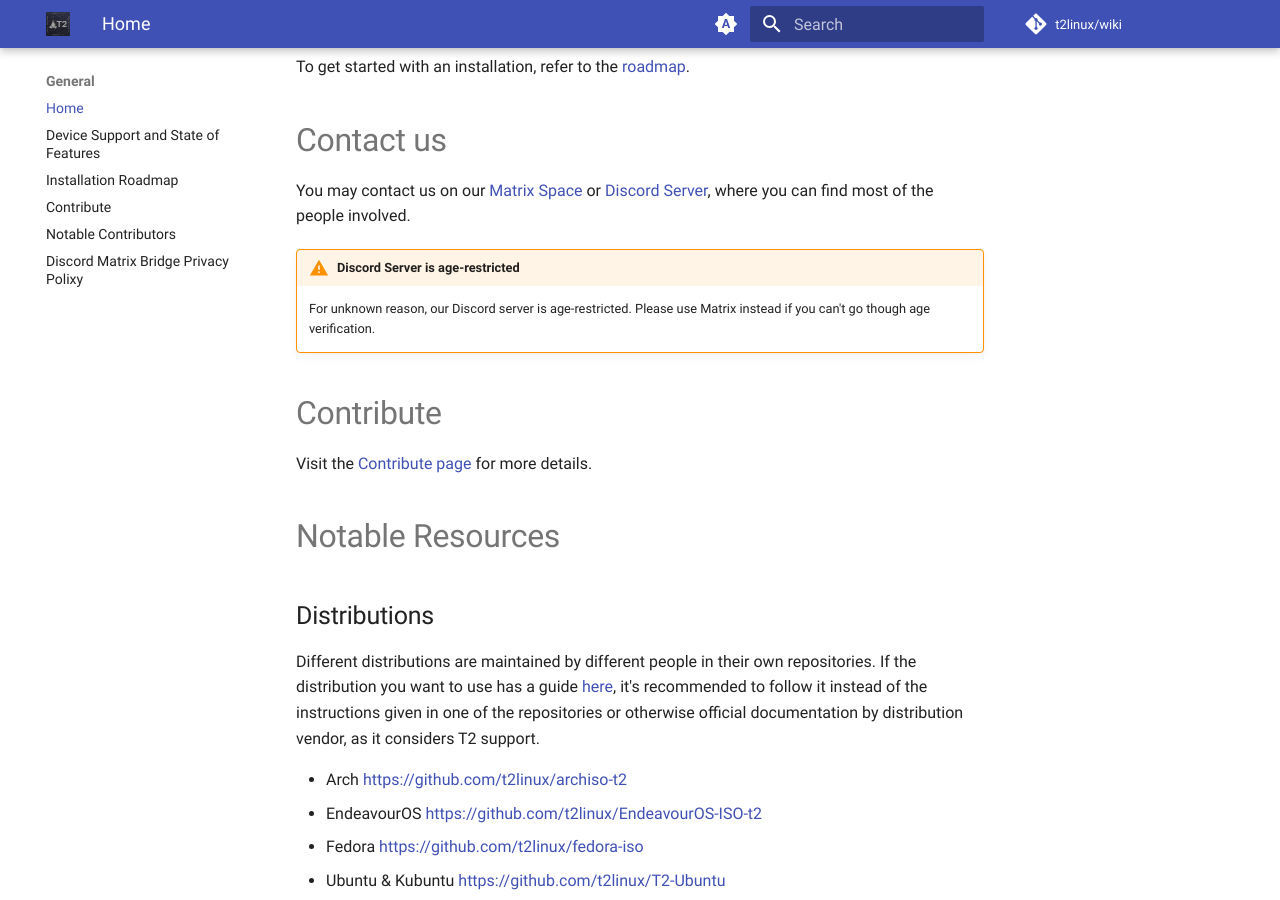
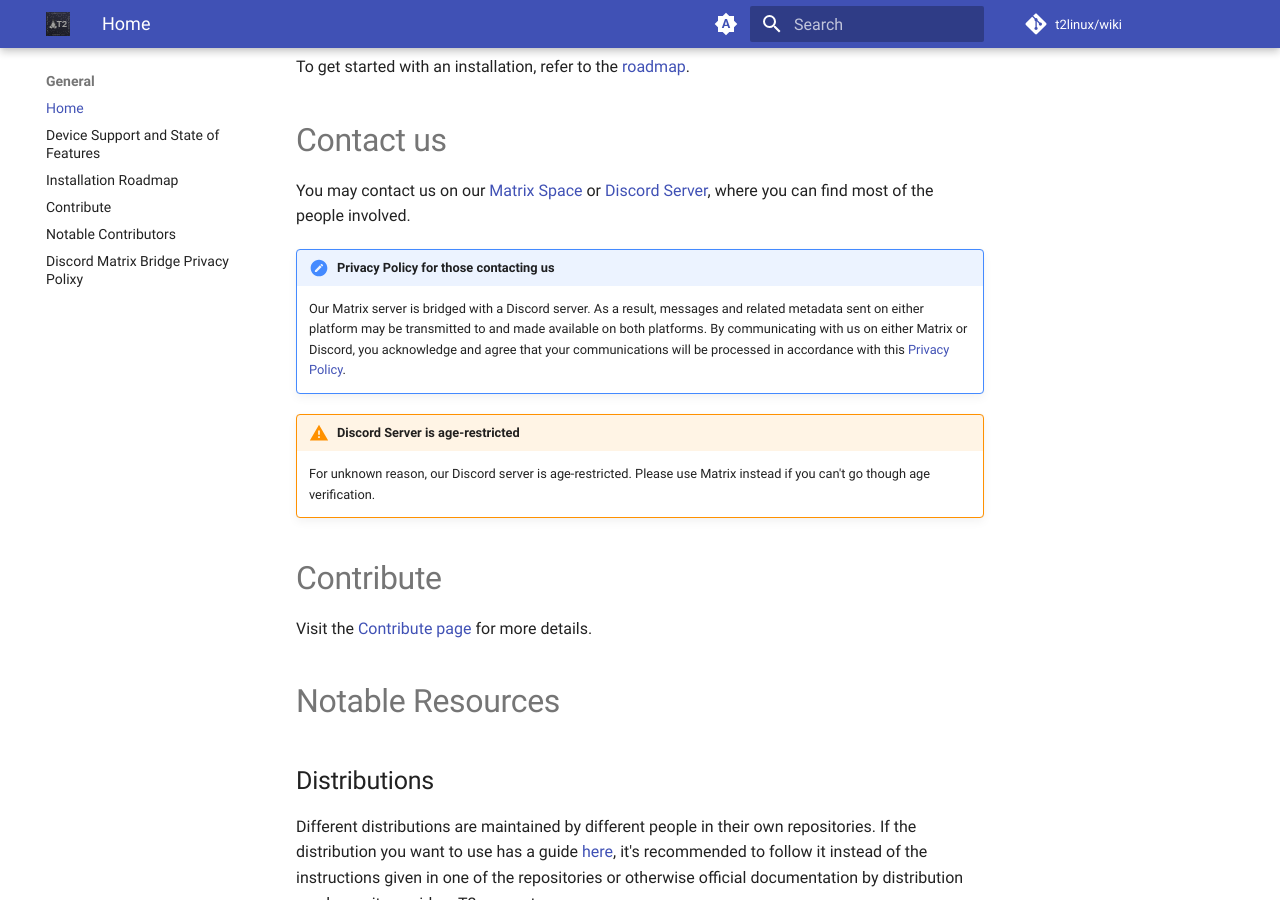
Before and after one commit to t2linux/wiki, an MkDocs documentation site: the page built from docs/index.md, in a window 1280 px wide and 900 px high, scrolled down 426 px. Built offline with MkDocs 1.6.1 and Material for MkDocs 9.7.7, drawn with Linux system fonts in a browser that asks for light colours; comment, search, counter and statistics services are not loaded.

Commit message:
Update contact section with privacy policy note
Added privacy policy note regarding communication on Matrix and Discord.

```diff
--- a/docs/index.md
+++ b/docs/index.md
@@ -12,6 +12,9 @@ To get started with an installation, refer to the [roadmap](https://wiki.t2linux
 # Contact us
 
 You may contact us on our [Matrix Space](https://matrix.to/#/#space:t2linux.org) or [Discord Server](https://discord.com/invite/68MRhQu), where you can find most of the people involved.
+
+!!! Note "Privacy Policy for those contacting us"
+    Our Matrix server is bridged with a Discord server. As a result, messages and related metadata sent on either platform may be transmitted to and made available on both platforms. By communicating with us on either Matrix or Discord, you acknowledge and agree that your communications will be processed in accordance with this [Privacy Policy](https://wiki.t2linux.org/matrix).
 
 !!! Warning "Discord Server is age-restricted"
     For unknown reason, our Discord server is age-restricted. Please use Matrix instead if you can't go though age verification.
```
